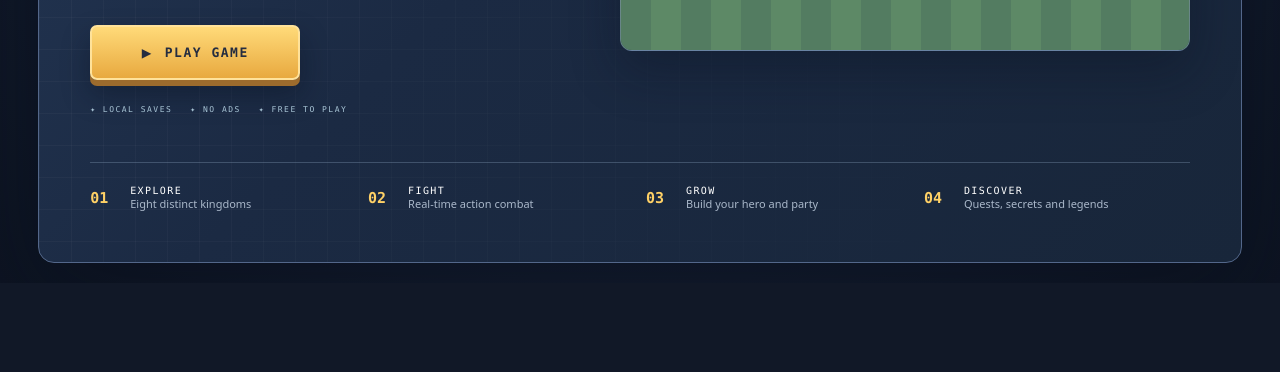
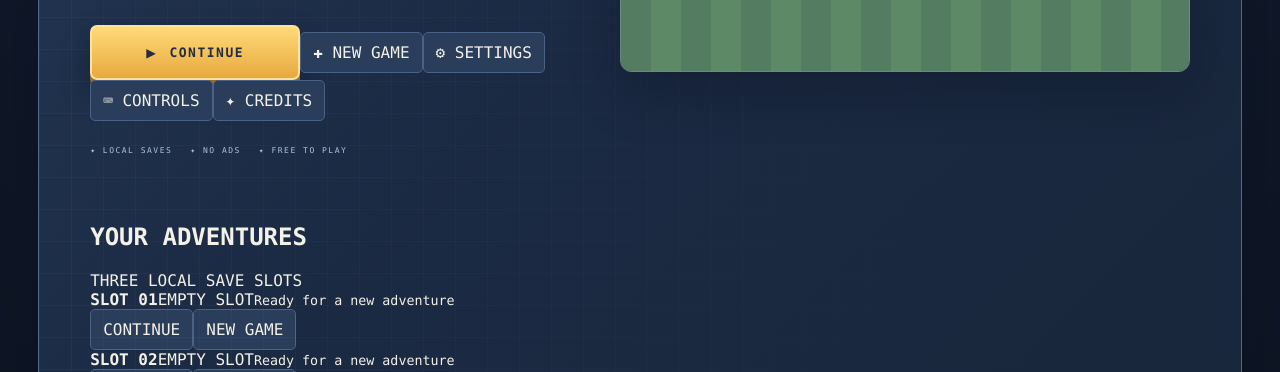
Before and after one commit to shreebalaji767/8-bit-rpg-world, a plain HTML site: page index.html in a window 1280 px wide. Shown: the part 580-952 px from the top of the page. Before the commit the page ends 863 px from the top, so only its background shows below. Drawn offline with Linux system fonts and the light colour scheme.

Commit message:
Add title hub, save slot selection and settings

```diff
--- a/index.html
+++ b/index.html
@@ -14,8 +14,8 @@
   <div class="app-shell">
     <section class="landing-screen" id="landingPage" aria-labelledby="landingTitle">
       <div class="landing-top"><a class="brand" href="#" aria-label="8-Bit RPG World home"><span class="brand-mark">✦</span><span>8-BIT <b>RPG WORLD</b></span></a><span class="landing-status">PIXEL ADVENTURE · OFFLINE READY</span></div>
-      <div class="landing-hero"><div class="landing-copy"><span class="eyebrow">YOUR NEXT GREAT ADVENTURE</span><h1 id="landingTitle">EIGHT KINGDOMS.<br><em>ONE LEGEND.</em></h1><p>Explore forgotten realms, master your calling, build your party and write your own legend in a living 8-bit world.</p><button class="primary-play" id="playButton"><span>▶</span> PLAY GAME</button><div class="landing-note"><span>✦ LOCAL SAVES</span><span>✦ NO ADS</span><span>✦ FREE TO PLAY</span></div></div><div class="pixel-showcase" aria-hidden="true"><div class="pixel-sun"></div><div class="pixel-mountain mountain-back"></div><div class="pixel-mountain mountain-front"></div><div class="pixel-castle"><i></i><i></i><i></i></div><div class="pixel-ground"></div><div class="pixel-hero">⚔</div><div class="pixel-spark spark-one">✦</div><div class="pixel-spark spark-two">✧</div></div></div>
-      <div class="landing-bottom"><div><strong>01</strong><span>EXPLORE</span><small>Eight distinct kingdoms</small></div><div><strong>02</strong><span>FIGHT</span><small>Real-time action combat</small></div><div><strong>03</strong><span>GROW</span><small>Build your hero and party</small></div><div><strong>04</strong><span>DISCOVER</span><small>Quests, secrets and legends</small></div></div>
+      <div class="landing-hero"><div class="landing-copy"><span class="eyebrow">YOUR NEXT GREAT ADVENTURE</span><h1 id="landingTitle">EIGHT KINGDOMS.<br><em>ONE LEGEND.</em></h1><p>Explore forgotten realms, master your calling, build your party and write your own legend in a living 8-bit world.</p><div class="title-actions"><button class="primary-play" id="playButton"><span>▶</span> CONTINUE</button><button class="title-action" id="newGameButton">✚ NEW GAME</button><button class="title-action" id="settingsButton">⚙ SETTINGS</button><button class="title-action" id="controlsButton">⌨ CONTROLS</button><button class="title-action" id="creditsButton">✦ CREDITS</button></div><div class="landing-note"><span>✦ LOCAL SAVES</span><span>✦ NO ADS</span><span>✦ FREE TO PLAY</span></div></div><div class="pixel-showcase" aria-hidden="true"><div class="pixel-sun"></div><div class="pixel-mountain mountain-back"></div><div class="pixel-mountain mountain-front"></div><div class="pixel-castle"><i></i><i></i><i></i></div><div class="pixel-ground"></div><div class="pixel-hero">⚔</div><div class="pixel-spark spark-one">✦</div><div class="pixel-spark spark-two">✧</div></div></div>
+      <section class="title-saves" aria-labelledby="titleSavesHeading"><div class="title-saves-heading"><h2 id="titleSavesHeading">YOUR ADVENTURES</h2><span>THREE LOCAL SAVE SLOTS</span></div><div class="title-slot-grid" id="titleSlots" aria-live="polite"></div></section><div class="landing-bottom"><div><strong>01</strong><span>EXPLORE</span><small>Eight distinct kingdoms</small></div><div><strong>02</strong><span>FIGHT</span><small>Real-time action combat</small></div><div><strong>03</strong><span>GROW</span><small>Build your hero and party</small></div><div><strong>04</strong><span>DISCOVER</span><small>Quests, secrets and legends</small></div></div>
     </section>
     <div class="game-screen hidden" id="gameScreen">
     <header class="topbar">
```
